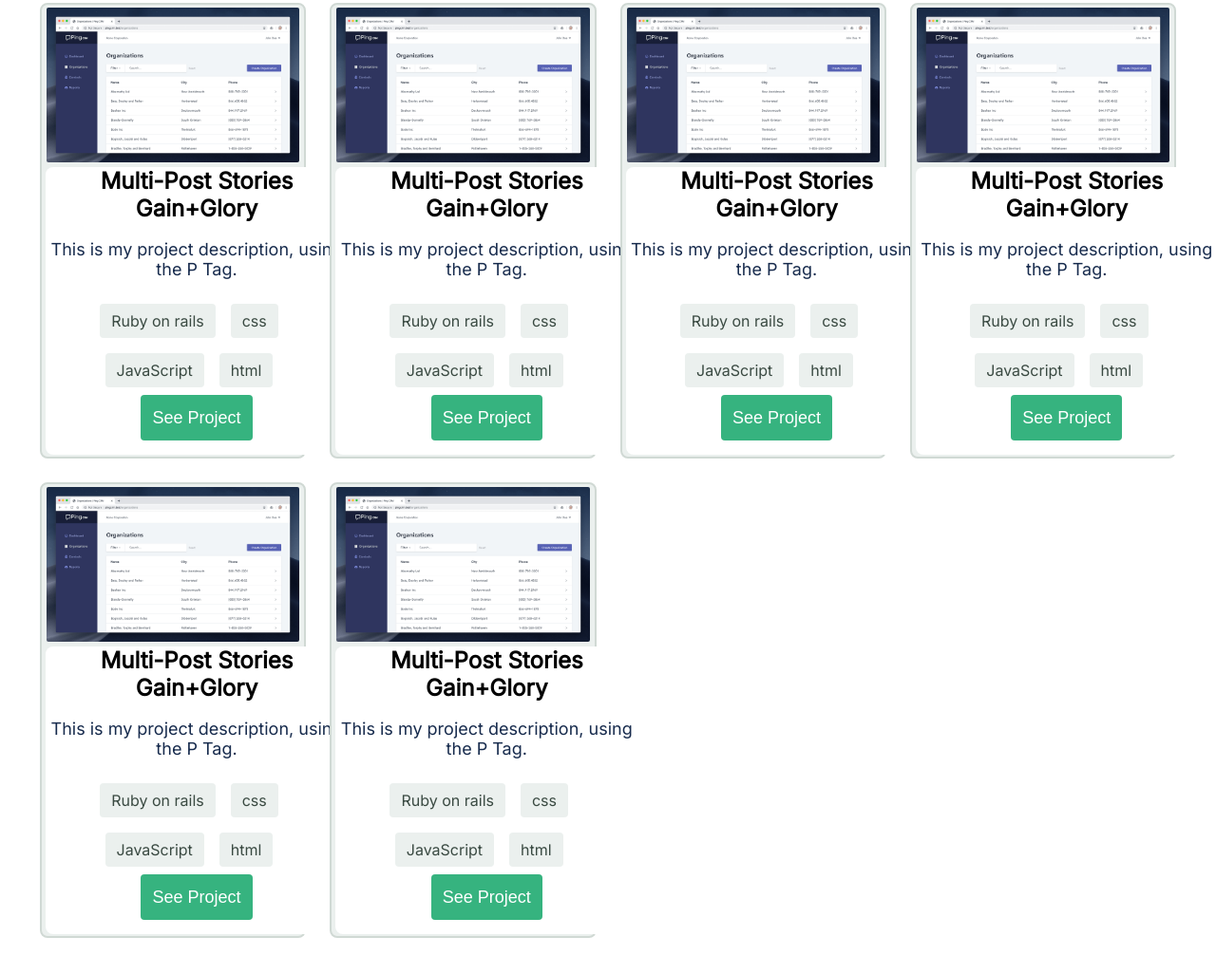
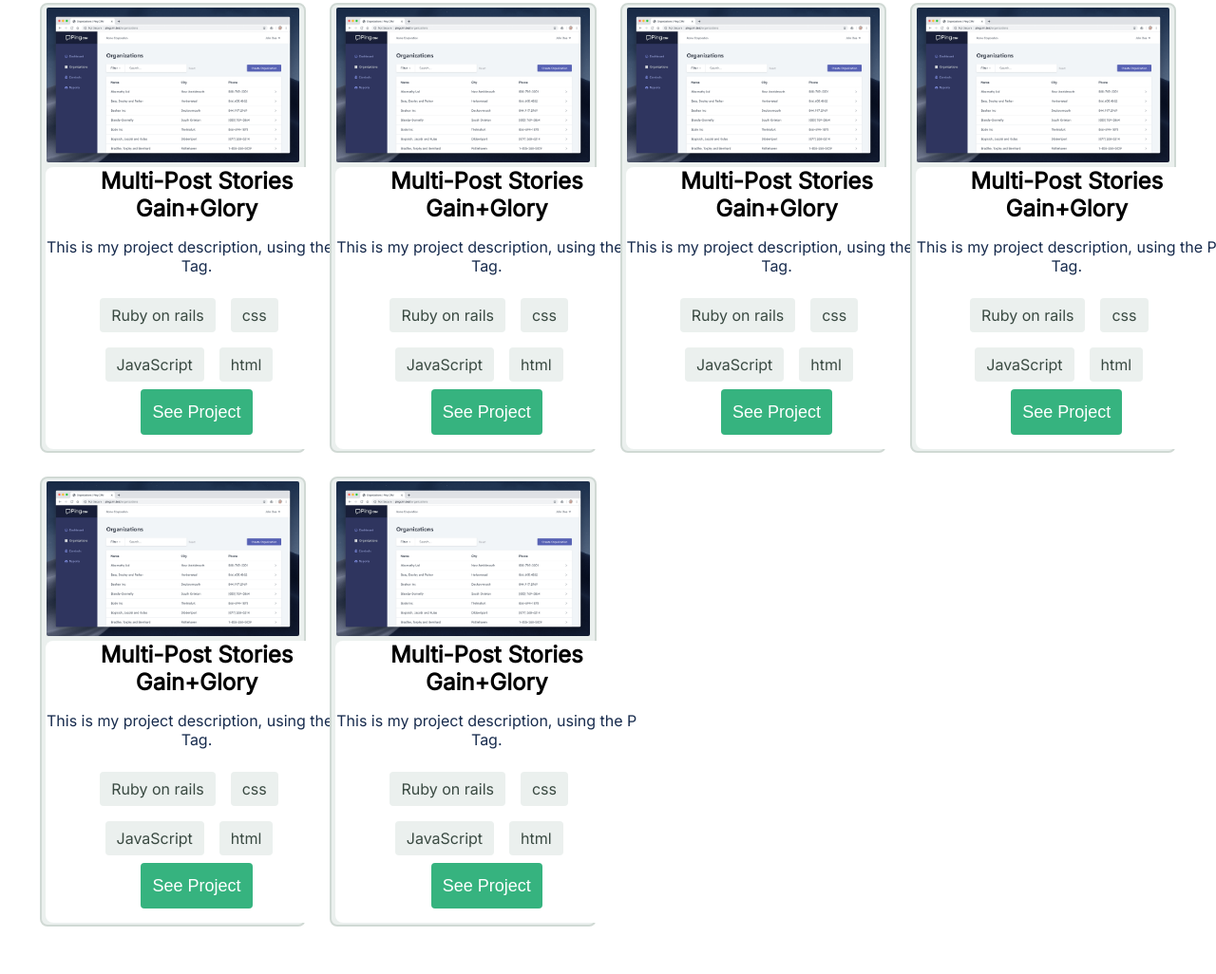
Before and after one commit to khitermedachraf/portfolio2.0, a plain HTML site: page index.html in a window 1280 px wide. Shown: the part 893-1919 px from the top of the page at 95% size. Drawn offline with Linux system fonts and the light colour scheme.

Commit message:
Fix linters-styleLint errors

```diff
--- a/style.css
+++ b/style.css
@@ -92,10 +92,6 @@ h2 {
   font-size: xx-large;
 }
 
-p {
-  font-size: large;
-}
-
 /* Add styles to the works section grid-layouts + flexbox  */
 #my-works h2 {
   text-align: center;
@@ -177,6 +173,7 @@ p {
 ul.tags {
   margin: 0;
 }
+
 .tags li {
   padding: 1em 0;
 }
@@ -443,10 +440,11 @@ form {
   }
 
   *,
-  *:before,
-  *:after {
+  *::before,
+  *::after {
     box-sizing: inherit;
   }
+
   /* Hide the header menu button and welcome logo */
   header > a,
   header > img {
@@ -468,6 +466,7 @@ form {
   nav {
     margin-top: -1em;
   }
+
   nav a {
     text-decoration: none;
     color: #172b4d;
@@ -527,10 +526,11 @@ form {
     background-size: 20%;
   }
 
-  /* Creat this class to remove elements which doesn't have to be in the desktop version.*/
+  /* Creat this class to remove elements which doesn't have to be in the desktop version. */
   .only-mobile {
     display: none;
   }
+
   /* make the form side by side with the description */
   .contact-section {
     display: block;
@@ -542,6 +542,7 @@ form {
     width: 40%;
     margin-left: 1em;
   }
+
   form {
     float: left;
     margin-right: 1em;
@@ -564,7 +565,8 @@ form {
   .contact-png {
     clear: both;
     height: 18em;
-    background-image: url("img/desktop-bg/contact-form-illustration1.png"),
+    background-image:
+      url("img/desktop-bg/contact-form-illustration1.png"),
       url("img/desktop-bg/contact-form-illustration2.png"),
       url("img/desktop-bg/contact-form-illustration3.png");
     background-repeat: no-repeat;
```
